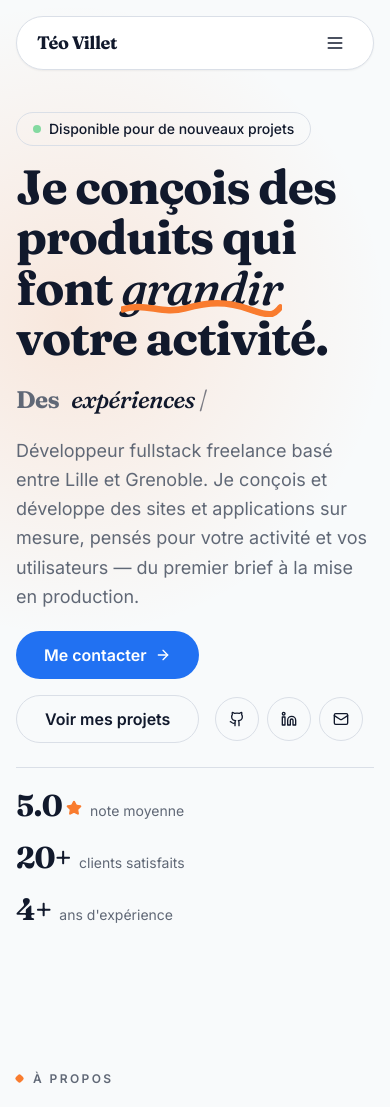
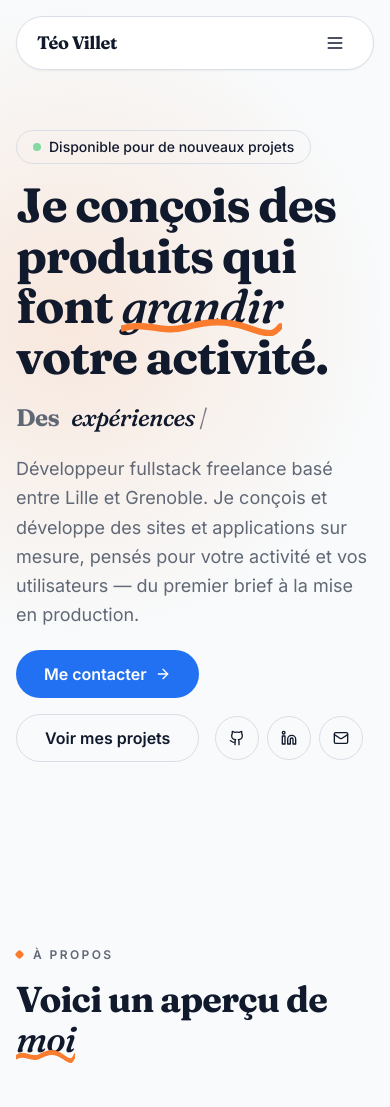
Before and after one commit to teovlt/portfolioFreelance, a React (Vite) app: page / in a window 390 px wide. Shown: the top 1107 px of the page. Built offline with nearby package versions, Linux system fonts and the light colour scheme.

Commit message:
Hide hero stats row on mobile
Co-Authored-By: Claude Sonnet 5 <noreply@anthropic.com>

```diff
--- a/src/pages/Home.tsx
+++ b/src/pages/Home.tsx
@@ -111,7 +111,7 @@ export const Home = () => {
               </div>
             </motion.div>
 
-            <motion.div variants={itemVariants} className="flex flex-wrap items-center gap-x-12 gap-y-4 border-t border-border pt-5">
+            <motion.div variants={itemVariants} className="hidden sm:flex flex-wrap items-center gap-x-12 gap-y-4 border-t border-border pt-5">
               {stats.map((stat, i) => (
                 <div key={i} className="flex items-baseline gap-2">
                   <span className="text-3xl sm:text-4xl font-display font-bold tracking-tight">{stat.value}</span>
```
